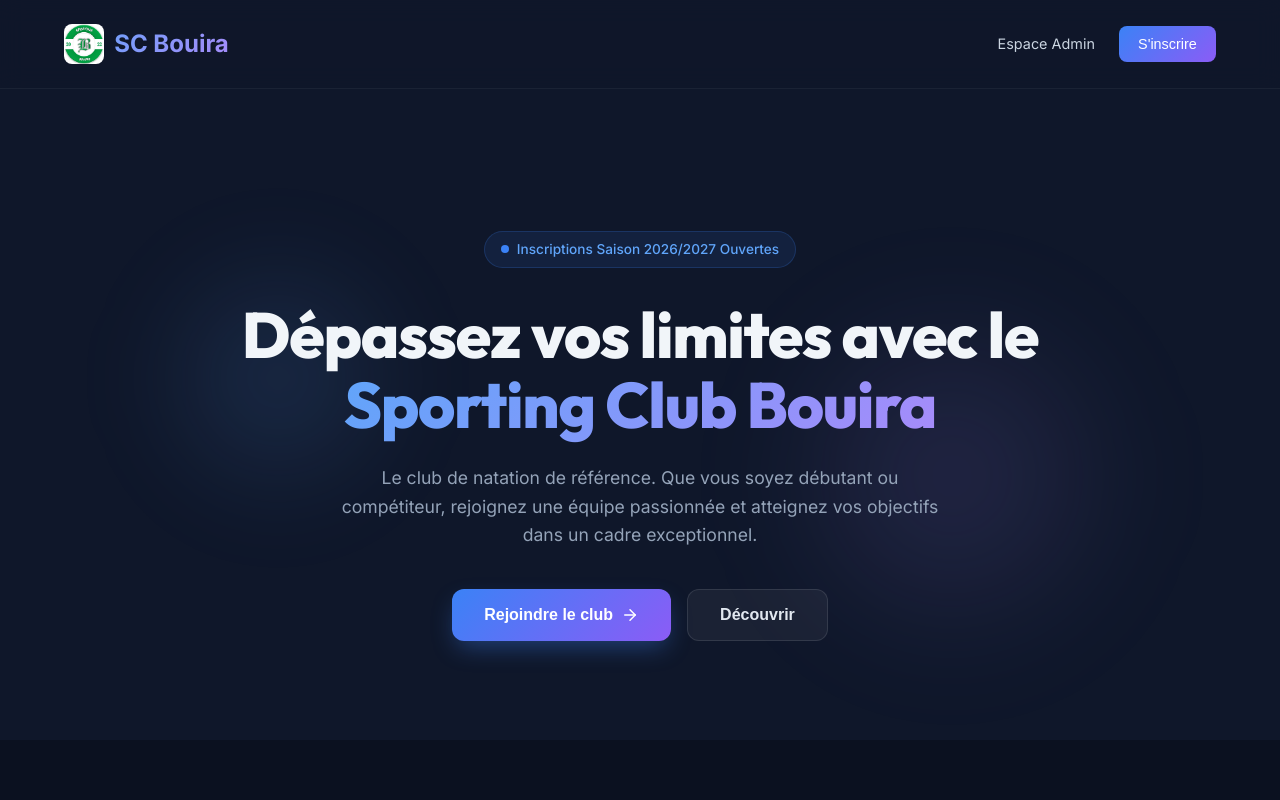
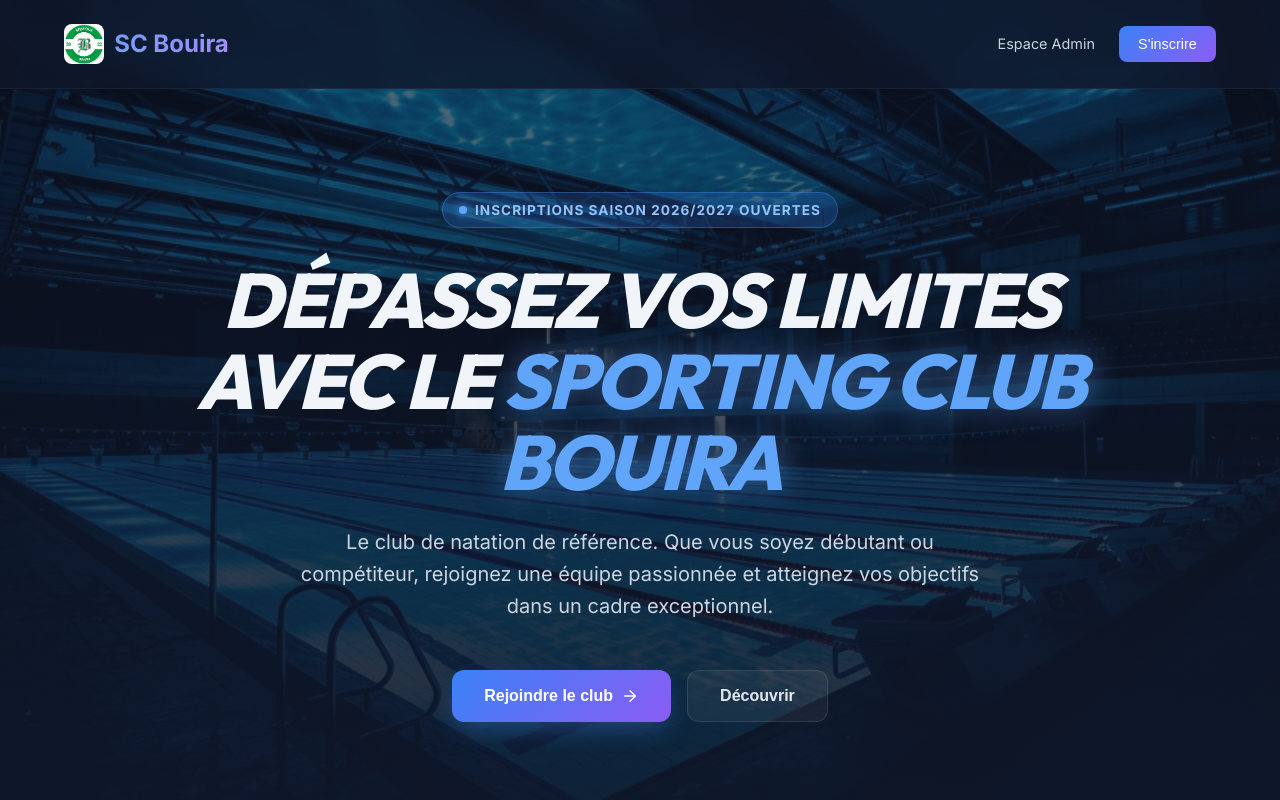
Before and after one commit to belkaidhakim/sporting-club-bouira-app, a React (Vite) app: page / in a window 1280 px wide. Shown: the top 800 px of the page. Built offline with nearby package versions, Linux system fonts and the light colour scheme.

Commit message:
style: design plus sportif avec fond piscine

```diff
--- a/src/pages/LandingPage.jsx
+++ b/src/pages/LandingPage.jsx
@@ -60,38 +60,40 @@ export default function LandingPage() {
       </header>
 
       {/* HERO SECTION */}
-      <main style={{ paddingTop: '100px' }}>
+      <main style={{ paddingTop: '0px' }}>
         <section style={{
           position: 'relative',
-          padding: '8rem 5% 6rem',
+          padding: '12rem 5% 8rem',
           display: 'flex',
           flexDirection: 'column',
           alignItems: 'center',
           textAlign: 'center',
-          minHeight: '80vh',
+          minHeight: '90vh',
           justifyContent: 'center',
           overflow: 'hidden'
         }}>
-          {/* Background Glows */}
-          <div style={{ position: 'absolute', top: '20%', left: '10%', width: '300px', height: '300px', background: 'radial-gradient(circle, rgba(96,165,250,0.15) 0%, rgba(15,23,42,0) 70%)', filter: 'blur(40px)', zIndex: 0 }} />
-          <div style={{ position: 'absolute', bottom: '10%', right: '10%', width: '400px', height: '400px', background: 'radial-gradient(circle, rgba(167,139,250,0.15) 0%, rgba(15,23,42,0) 70%)', filter: 'blur(50px)', zIndex: 0 }} />
+          {/* Background Image & Overlay */}
+          <div style={{ position: 'absolute', top: 0, left: 0, right: 0, bottom: 0, zIndex: 0 }}>
+            <img src="/hero-bg.jpg" alt="Piscine olympique Sporting Club Bouira" style={{ width: '100%', height: '100%', objectFit: 'cover' }} />
+            <div style={{ position: 'absolute', top: 0, left: 0, right: 0, bottom: 0, background: 'linear-gradient(to bottom, rgba(15,23,42,0.6) 0%, rgba(15,23,42,0.95) 100%)' }} />
+          </div>
 
           <motion.div
             variants={containerVariants}
             initial="hidden"
             animate="visible"
-            style={{ position: 'relative', zIndex: 10, maxWidth: '800px' }}
+            style={{ position: 'relative', zIndex: 10, maxWidth: '900px' }}
           >
-            <motion.div variants={itemVariants} style={{ display: 'inline-flex', alignItems: 'center', gap: '8px', padding: '6px 16px', background: 'rgba(59, 130, 246, 0.1)', border: '1px solid rgba(59, 130, 246, 0.2)', borderRadius: '20px', color: '#60a5fa', fontSize: '0.85rem', fontWeight: 500, marginBottom: '2rem' }}>
-              <span style={{ width: '8px', height: '8px', borderRadius: '50%', background: '#3b82f6', display: 'inline-block' }}></span>
+            <motion.div variants={itemVariants} style={{ display: 'inline-flex', alignItems: 'center', gap: '8px', padding: '6px 16px', background: 'rgba(59, 130, 246, 0.2)', border: '1px solid rgba(59, 130, 246, 0.4)', borderRadius: '20px', color: '#93c5fd', fontSize: '0.85rem', fontWeight: 700, textTransform: 'uppercase', letterSpacing: '1px', marginBottom: '2rem' }}>
+              <span style={{ width: '8px', height: '8px', borderRadius: '50%', background: '#60a5fa', display: 'inline-block', boxShadow: '0 0 10px #60a5fa' }}></span>
               Inscriptions Saison 2026/2027 Ouvertes
             </motion.div>
 
-            <motion.h1 variants={itemVariants} style={{ fontSize: 'clamp(2.5rem, 5vw, 4.5rem)', fontWeight: 800, lineHeight: 1.1, marginBottom: '1.5rem', letterSpacing: '-0.02em' }}>
-              Dépassez vos limites avec le <span style={{ background: 'linear-gradient(135deg, #60a5fa, #a78bfa)', WebkitBackgroundClip: 'text', WebkitTextFillColor: 'transparent' }}>Sporting Club Bouira</span>
+            <motion.h1 variants={itemVariants} style={{ fontSize: 'clamp(3rem, 6vw, 5.5rem)', fontWeight: 900, lineHeight: 1.05, marginBottom: '1.5rem', letterSpacing: '-0.03em', fontStyle: 'italic', textTransform: 'uppercase' }}>
+              DÉPASSEZ VOS LIMITES AVEC LE <span style={{ color: '#60a5fa', textShadow: '0 0 30px rgba(96,165,250,0.5)' }}>SPORTING CLUB BOUIRA</span>
             </motion.h1>
 
-            <motion.p variants={itemVariants} style={{ fontSize: '1.1rem', color: '#94a3b8', marginBottom: '2.5rem', maxWidth: '600px', margin: '0 auto 2.5rem', lineHeight: 1.6 }}>
+            <motion.p variants={itemVariants} style={{ fontSize: '1.25rem', color: '#cbd5e1', marginBottom: '3rem', maxWidth: '700px', margin: '0 auto 3rem', lineHeight: 1.6, fontWeight: 400 }}>
               Le club de natation de référence. Que vous soyez débutant ou compétiteur, rejoignez une équipe passionnée et atteignez vos objectifs dans un cadre exceptionnel.
             </motion.p>
 
```
Also changed, not shown: public/hero-bg.jpg (added).
